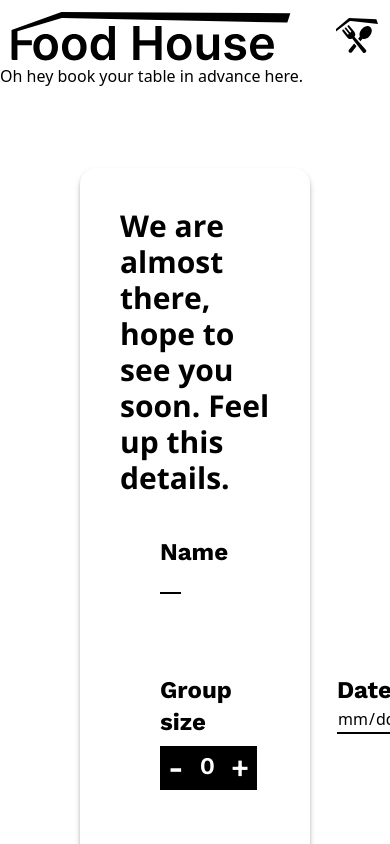
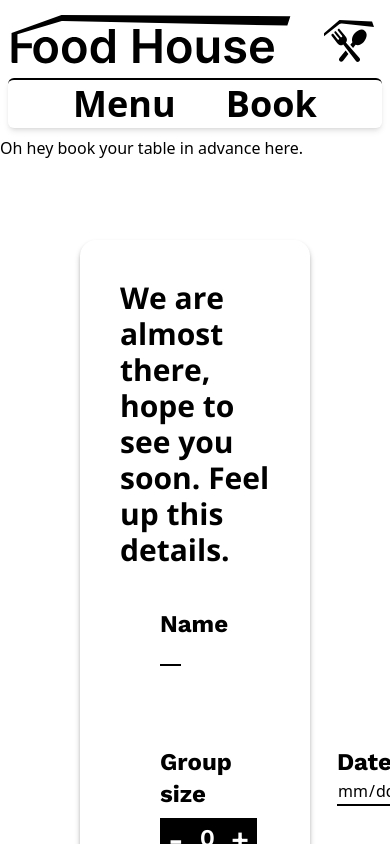
Before and after one commit to YUGE0/Food-House, a Next.js app: page /book in a window 390 px wide. Both pictures are taken after a click on the button 357 px from the left and 35 px from the top of the page. Shown: the top 844 px of the page. Built offline with nearby package versions, Linux system fonts and the light colour scheme.

Commit message:
Nav bar work in progress

```diff
--- a/app/compo/Nav.tsx
+++ b/app/compo/Nav.tsx
@@ -7,6 +7,7 @@ export default function Nav() {
   const [bMenu, setMenu] = useState(true);
   console.log(bMenu);
   return (
+    <div>
     <div className="mt-3 px-2 flex justify-between place-items-center">
       <Link href="/">
         <Image src="/FoodHouse Logo.svg" width={300} height={100} alt="Food House Logo"/></Link>
@@ -17,11 +18,16 @@ export default function Nav() {
           </div>
         </div>
         <div className="md:hidden">
-          <button className="" onClick={()=>setMenu((prev)=>!prev)}>
-          {bMenu===true?<Image className="p-1" src="/FMenu.svg" width={50} height={0} alt="Food House Logo"/>:
-          <Image className="p-1" src="/CloseMenu.svg" width={50} height={0} alt="Food House Logo"/>}
+          <button className="p-2" onClick={()=>setMenu((prev)=>!prev)}>
+          {bMenu===true?<Image className="" src="/FMenu.svg" width={50} height={0} alt="Food House Logo"/>:
+          <Image className="" src="/CloseMenu.svg" width={50} height={0} alt="Food House Logo"/>}
           </button>
         </div>
     </div>
+      {bMenu===false&&<div className="flex justify-around px-10 border-t-2 shadow-md border-black rounded-md m-2 py-1">
+          <Link className="text-Fcolor font-bold text-4xl" href="/menu">Menu</Link>
+          <Link className="text-Fcolor font-bold text-4xl" href="/book">Book</Link>
+      </div>}
+    </div>
   )
 }
```
